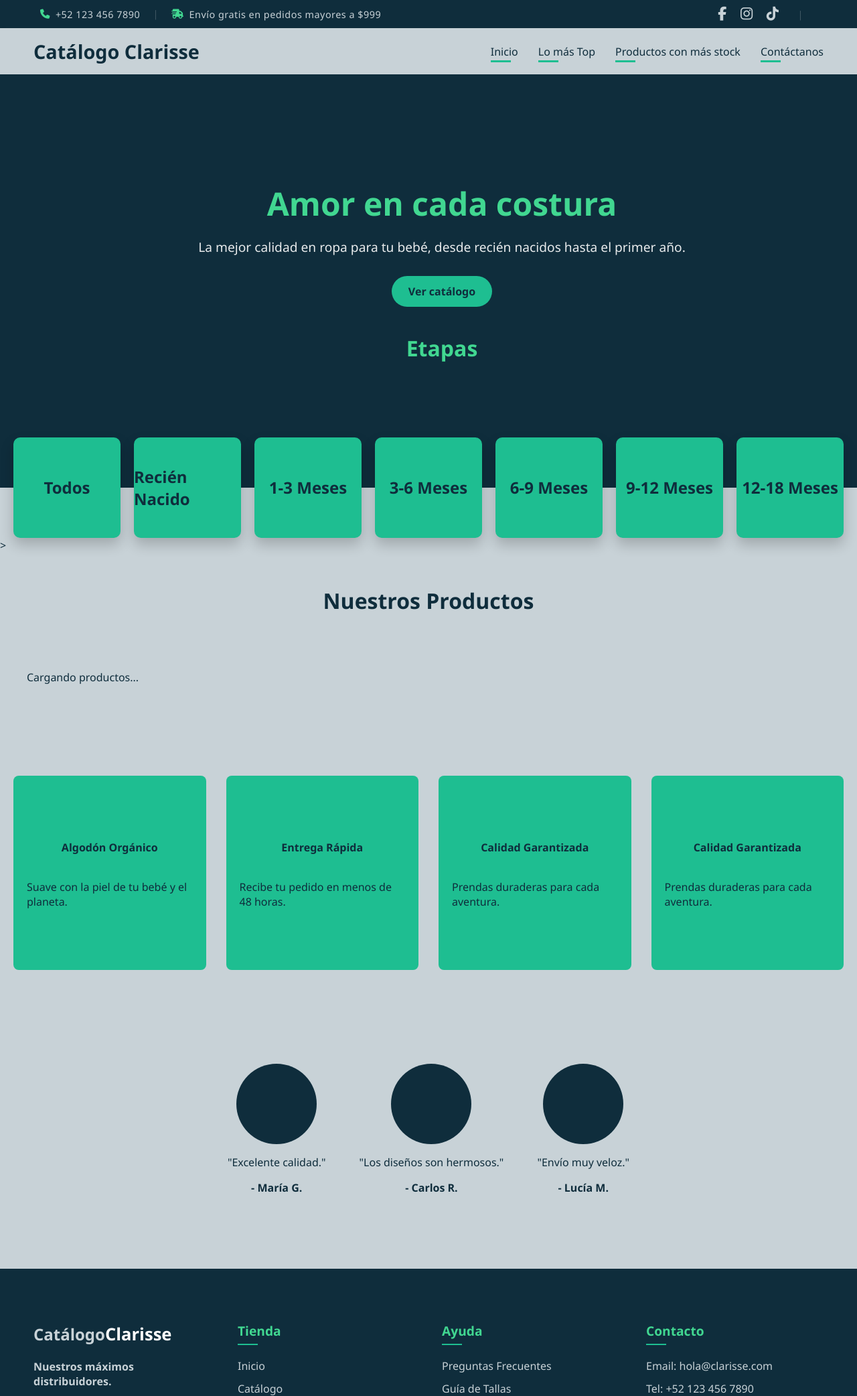
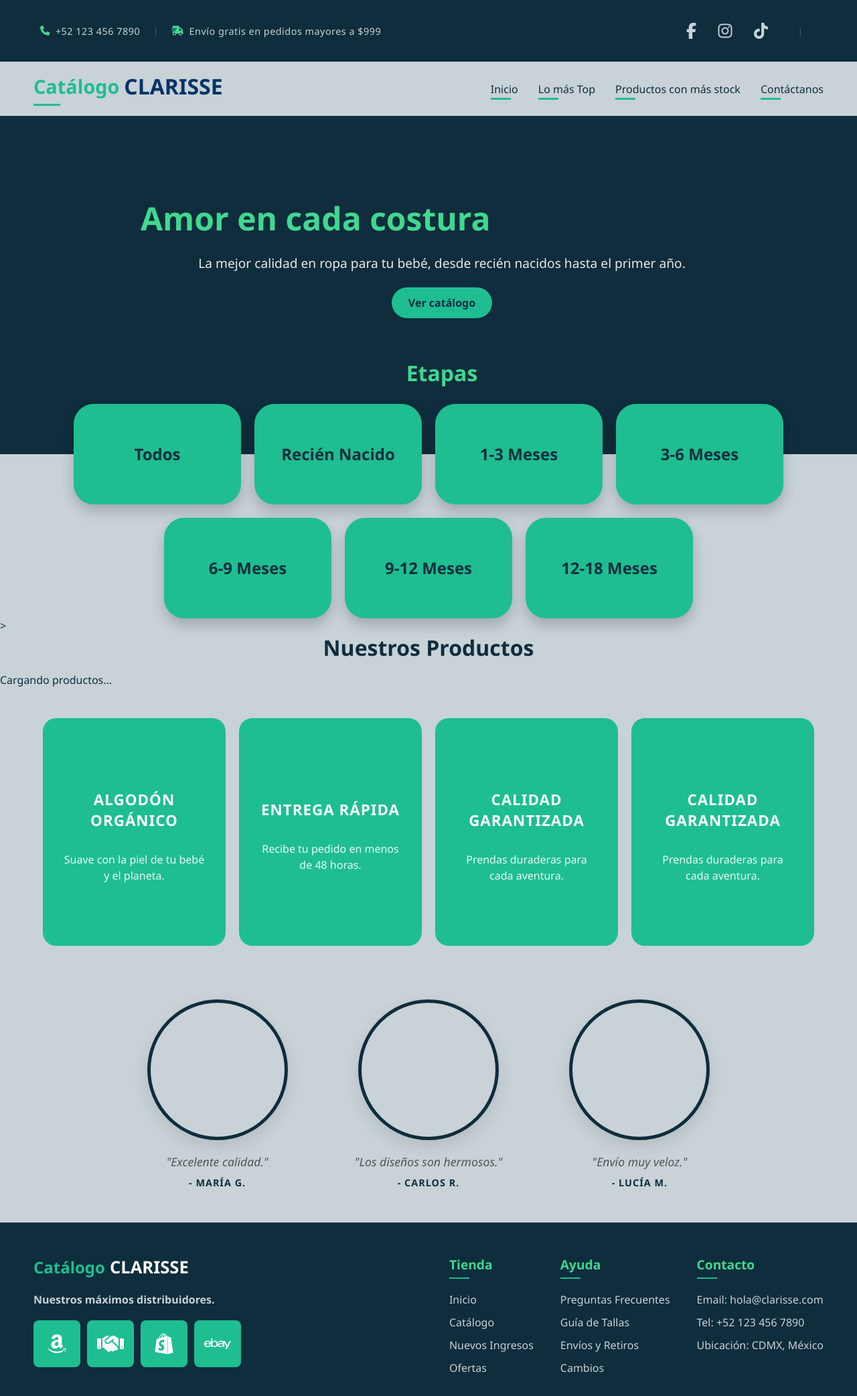
Before and after one commit to JosuePatinio/turing-catalogo-clarisse, a PHP site: page / in a window 1280 px wide. Shown: the top 2084 px of the page at 67% size. Run offline with PHP 8.4, Linux system fonts and the light colour scheme; the visitor is signed in with stand-in values (Sample User, id 1).

Commit message:
Actualización de nuevos estilos para index, login, admin, footer y header

```diff
--- a/frontend/css/styles.css
+++ b/frontend/css/styles.css
@@ -39,37 +48,70 @@
 /*---------------------------------------------------------------- */
 
 /* Tarjetas de Producto */
-.contenedor {
+.contenedor-productos {
     display: grid;
     grid-template-columns: repeat(auto-fill, minmax(260px, 1fr));
-    gap: 25px;
-    padding: 40px;
+    gap: 30px;
+    padding: 30 250px;
+    background-color: var(--gris-fondo);
 }
 
 .tarjeta {
-    border: 1px solid #ddd;
+    background: #ffffff;
+    border: 1px solid var(--oscuro-principal);
     border-radius: 12px;
     overflow: hidden;
-    transition: transform 0.3s;
+    transition: all 0.3s cubic-bezier(0.25, 0.8, 0.25, 1);
+    display: flex;
+    flex-direction: column;
+    box-shadow: 0 2px 5px rgba(0,0,0,0.05);
+}
+
+
+.tarjeta:hover {
+    transform: translateY(-10px);
+    box-shadow: 0 15px 30px rgba(0, 51, 102, 0.1);
+    border-bottom: 10px solid var(--oscuro-principal);
 }
 
 .producto-img {
-    width: 100%;
-    height: 300px; /* Altura uniforme para todas las tarjetas */
-    object-fit: cover; /* Recorta la imagen para que llene el cuadro sin deformarse */
-    border-radius: 10px 10px 0 0;
+    max-width: 100%;
+    max-height: 100%;
+    object-fit: contain;
     display: block;
+    border-radius: 4px;
+    /*border: 1px solid var(--gris-fondo);*/
 }
 
-.tarjeta:hover {
-    transform: scale(1.03);
-    border-bottom: 5px solid var(--verde-brillante);
+.producto-img-wrapper {
+    width: 100%;
+    height: 250px;
+    display: flex;
+    align-items: center;
+    justify-content: center;
+    padding: 10px;
 }
+
+.info-cuerpo {
+    padding: 20px;
+    text-align: center;
+    flex-grow: 1;
+}
+
+.nombre-producto {
+    font-size: 1.1rem;
+    font-weight: 600;
+    color: #333;
+    margin-bottom: 10px;
+    height: 2.4em;
+    overflow: hidden;
+}
+
 
 .precio {
     font-size: 1.4rem;
     font-weight: bold;
-    color: var(--verde-medio);
+    color: var(--verde-claro);
     margin: 10px 0;
 }
 
@@ -97,64 +139,153 @@
     box-shadow: 0 0 15px var(--verde-claro);
 }
 
-
 /*---------------------------------------------------------------- */
-
-
-/* Estilo para el Formulario de Admin */
-.form-container {
-    background: var(--blanco);
-    max-width: 500px;
-    margin: 30px auto;
-    padding: 30px;
-    border-radius: 15px;
-    box-shadow: 0 10px 25px rgba(0,0,0,0.1);
+/* Estilo Formulario login */
+.login-wrapper {
+    min-height: 100vh;
+    display: flex;
+    align-items: center;
+    justify-content: center;
+    background-color: #f0f4f8;
+    padding: 20px;
 }
 
-input, textarea, select {
+.form-container {
+    background: #ffffff;
     width: 100%;
-    padding: 12px;
-    margin: 10px 0;
-    border: 2px solid var(--gris-fondo);
-    border-radius: 8px;
-    box-sizing: border-box;
+    max-width: 400px;
+    padding: 40px;
+    border-radius: 20px;
+    box-shadow: 0 20px 40px rgba(0, 51, 102, 0.08);
+}
+
+.login-header {text-align: center; margin-bottom: 30px; }
+.login-header h1 {
+    font-size: 1.8rem;
+    color: var(--oscuro-principal);
+    margin-bottom: 5px;
+}
+
+.login-header h1 span {font-weight: 300; color: #666;}
+
+.login-header p {color: #888; font-size: 0.9rem;}
+
+.input-group {margin-bottom: 20px;}
+
+.input-group label {
+    display: block;
+    font-size: 0.85rem;
+    font-weight: 600;
+    color: #333;
+    margin-bottom: 8px;
+    margin-left: 5px;
+}
+
+.input-group input {
+    width: 100%;
+    padding: 12px 15px;
+    border: 2px solid #e1e8ef;
+    border-radius: 10px;
+    font-size: 1rem;
+    transition: all 0.3s ease;
+    outline: none;
+}
+
+.input-group input:focus {border-color: var(--oscuro-principal);box-shadow: 0 0 0 4px rgba(0, 51, 102, 0.1);}
+
+.btn-login {
+    width: 100%;
+    padding: 14px;
+    background-color: #00509d;;
+    color: white;
+    border: none;
+    border-radius: 10px;
+    font-size: 1rem;
+    font-weight: 700;
+    cursor: pointer;
+    transition: background 0.3s, transform 0.2s;
+    margin-top: 10px;
+}
+
+.btn-login:hover {background-color: var(--oscuro-principal); transform: translateY(-2px);}
+
+.btn-login:active {transform: translateY(0);}
+
+.error-msg {
+    color: #d93025;
+    text-align: center;
+    font-size: 0.85rem;
+    font-weight: 500;
+    margin-top: 15px;
+    min-height: 1.2em;
+}
+
+/*responsive login celulares */
+@media (max-width: 480px) {
+    .form-container {
+        padding: 30px 20px;
+        border-radius: 15px;
+        box-shadow: 0 10px 20px rgba(0, 51, 102, 0.05);
+    }
+    .login-header h1 {font-size: 1.5rem;}
+
+    .input-group input {padding: 14px; font-size: 16px; }
+
+    .btn-login {padding: 16px; }
 }
 
 
 /*---------------------------------------------------------------- */
-
-
 /*Banner de index*/
-.banner{
+.banner {
     width: 100%;
     background-color: var(--oscuro-principal);
     color: var(--blanco);
-    padding: 120px 20px 160px 20px;
+    padding: 80px 20px 100px 20px;
     text-align: center;
     position: relative;
 }
 
-.banner h1 { font-size: 3rem; margin-bottom: 10px; color: var(--verde-claro); }
+.banner h1 {
+    font-size: clamp(2rem, 5vw, 3rem);
+    margin-bottom: 20px;
+    color: var(--verde-claro);
+    max-width: 900px;
+    margin-left: auto;
+    margin-right: auto;
+    text-align: justify;
+}
+
+.banner p {
+    font-size: clamp(1rem, 2.5vw, 1.2rem);
+    margin-bottom: 20px;
+    opacity: 0.9;
+    max-width: 910px;
+    margin-left: auto;
+    margin-right: auto;
+    line-height: 1.6;
+}
+
 .banner h2 {
-    margin-top: 40px;
+    margin-top: 60px;
+    text-align: center;
     color: var(--verde-claro);
-    font-size: 2rem;
+    font-size: clamp(1.8rem, 4vw, 2rem);
 }
-.banner p { font-size: 1.2rem; margin-bottom: 30px; opacity: 0.9; }
 
 
 /*---------------------------------------------------------------- */
-
-
 /*Bloques verdes */
-.section-title { text-align: center; margin-top: 50px; font-size: 2rem; }
+.section-title { text-align: center; margin-top: 50px; font-size: 2rem; margin:0 auto; }
 
 .categorias-grid {
     display: flex;
+    flex-wrap: wrap;
     justify-content: center;
     gap: 20px;
     padding: 0 20px;
-
+    max-width: 1200px;
+    margin: 0 auto;
     margin-top: -75px;
     position: relative;
     z-index: 10;
@@ -163,10 +294,9 @@
 .cat-block {
     background: var(--verde-brillante);
     cursor: pointer;
-    flex: 1;
-    max-width: 300px;
+    width: 250px;
     height: 150px;
-    border-radius: 10px;
+    border-radius: 30px;
     display: flex;
     align-items: center;
     justify-content: center;
@@ -178,57 +308,122 @@
 }
 .cat-block:hover {
     background: var(--verde-claro);
-    transform: scale(1.05);
+    transform: scale(1.1);
 }
 
-
 /*---------------------------------------------------------------- */
-
 /* SECCIÓN Beneficios */
 .beneficios {
     background-color: var(--gris-fondo);
-    display: flex;
-    justify-content: center;
-    gap: 30px;
-    padding: 80px 20px;
+    display: grid;
+    grid-template-columns: repeat(auto-fit, minmax(220px, 1fr));
+    gap: 20px;
+    padding: 30px 5% ;
+    text-align: center;
 }
 
 .beneficio-item {
-    max-width: 250px;
-    flex: 1;
-    background-color: var(--verde-brillante); /* Color sólido para los primeros */
-    height: 250px; /* Los hace cuadrados */
+    background-color:var(--verde-brillante);
+    height: 280px;
     display: flex;
     flex-direction: column;
     align-items: center;
     justify-content: center;
-    border-radius: 8px;
-    padding: 20px;
-    color: var(--oscuro-principal);
+    border-radius: 20px;
+    padding: 30px;
+    color:#ffffff;
+    text-align: center;
+    transition: all 30s ease;
+    border: none;
+    box-shadow: 0 10px 20px rgba(var(--verde-rgb), 0.2);
+}
+
+.beneficio-item:hover {
+    transform: rotate(360deg);
+    box-shadow: 0 15px 30px rgba(0,0,0,0.01);
+}
+
+.icon-circle {
+    width: 60px;
+    height: 60px;
+    background-color: rgba(235, 253, 255, 0.867);
+    border-radius: 50%;
+    display: flex;
+    align-items: center;
+    justify-content: center;
+    margin-bottom: 20px;
+    color: var(--verde-brillante);
+    font-size: 1.5rem;
+}
+
+.beneficio-item h4 {
+    font-size: 1.4rem;
+    margin-bottom: 15px;
+    font-weight: 800;
+    text-transform: uppercase;
+    letter-spacing: 1px;
+}
+
+.beneficio-item p {
+    font-size: 1rem;
+    line-height: 1.5;
+    font-weight: 500;
+    opacity: 0.9;
 }
 
 
 /*---------------------------------------------------------------- */
 /* Círculos para testimonios */
 .circulos {
-    padding: 60px 20px;
+    padding: 50px 20px;
     display: flex;
     justify-content: center;
-    gap: 50px;
+    align-items: center;
+    gap: 100px;
+    flex-wrap: wrap;
 }
 
-.circulo-item { text-align: center; }
-.avatar {
-    width: 120px; height: 120px;
-    background: var(--oscuro-principal);
-    border-radius: 50%;
-    margin: 0 auto 15px;
+.circulo-item {
+    text-align: center;
+    max-width: 300px;
 }
 
-header {
-    width: 100%;
+.avatar, .avatar-grande {
+    background-size: cover;
+    background-position: center;
+    border-radius: 50%;
+    margin: 0 auto 20px;
+    border: 5px solid var(--oscuro-principal);
+    box-shadow: 0 10px 25px rgba(0,0,0,0.1);
+    transition: transform 0.3s ease;
 }
 
+.avatar {width: 200px; height: 200px; }
+
+.avatar-grande {
+    width: 280px;
+    height: 280px;
+    border-color: var(--oscuro-principal);
+}
+
+.circulo-item:hover .avatar,
+.circulo-item:hover .avatar-grande {
+    transform: scale(1.05);
+}
+
+.circulo-item p {
+    font-style: italic;
+    color: #555;
+    font-size: 1.1rem;
+    margin-bottom: 10px;
+}
+
+.circulo-item strong {
+    color: var(--oscuro-principal);
+    text-transform: uppercase;
+    font-size: 0.9rem;
+    letter-spacing: 1px;
+}
 
 /*---------------------------------------------------------------- */
 /* BARRA SUPERIOR (AZUL OSCURO) */
@@ -262,26 +457,32 @@
     gap: 20px;
 }
 
+.social-links {
+    display: flex;
+    justify-content: center;
+    align-items: center;
+    flex-wrap: wrap;
+    gap: 1rem;
+    padding: 1rem;
+}
+
 .social-links a {
     color: var(--gris-fondo);
-    font-size: 1.3rem;
-    margin: 0 8px;
-    transition: transform 0.3s ease;
+    font-size: clamp(1.1rem, 6vw, 1.5rem);
+    transition: transform 0.3s ease, color 0.3s ease;
+    display: inline-flex;
+    align-items: center;
+    justify-content: center;
+    padding: 0.5rem;
+    border-radius: 50%;
+    text-decoration: none;
 }
 
-.social-links a:hover {
-    color: var(--verde-brillante);
-
-}
-
+.social-links a:hover {color: var(--verde-brillante); transform: scale(1.1);    }
 
 /* Separador Visual */
-.separator {
-    color: rgba(255, 255, 255, 0.2);
-    font-weight: 100;
-}
+.separator {color: rgba(255, 255, 255, 0.2); font-weight: 100;}
 
-/* Link de Login/Cuenta */
 .login-link {
     color: var(--blanco);
     text-decoration: none;
@@ -314,12 +511,44 @@
     box-shadow: 0 2px 5px rgba(0,0,0,0.1);
 }
 
-.logo a {
+.logo-link {
+    text-decoration: none;
+    display: inline-block;
+}
+
+.logo-text {
+    position: relative;
+    display: flex;
+    align-items: center;
+    padding-bottom: 8px;
+}
+
+.logo-light {
     font-size: 1.8rem;
-    font-weight: bold;
-    color: var(--oscuro-principal);
-    text-decoration: none;
+    font-weight: 700;
+    color: var(--verde-brillante);
+    margin-right: 7px;
 }
+
+.logo-bold {
+    font-size: 2rem;
+    font-weight: 1000;
+    color: #003366;
+    text-transform: uppercase;
+}
+
+.logo-text::after {
+    content: '';
+    position: absolute;
+    left: 0;
+    bottom: 0;
+    width: 40px;
+    height: 3px;
+    background-color: var(--verde-brillante);
+    transition: width 1.2s;
+}
+
+.logo-link:hover .logo-text::after {width: 90%;}
 
 .nav-links {
     list-style: none;
@@ -362,15 +587,14 @@
 .main-footer {
     background-color: var(--oscuro-principal);
     color: var(--gris-fondo);
-    padding: 60px 50px 20px 50px;
-    margin-top: 50px;
+    padding: 30px 50px 20px 50px;
 }
 
 .footer-container {
     display: grid;
-    grid-template-columns: repeat(4, 1fr);
+    grid-template-columns: 1fr repeat(3, auto);
     gap: 40px;
-    max-width: 1200px;
+    max-width: 1500px;
     margin: 0 auto;
 }
 
@@ -420,19 +635,28 @@
 }
 
 .icon-box-small {
-    width: 35px;
-    height: 35px;
+    width: 70px;
+    height: 70px;
     background-color: var(--verde-brillante);
+    color: #ffffff;
     border-radius: 8px;
-    display: inline-block;
+    display: inline-flex;
+    align-items: center;
+    justify-content: center;
     cursor: pointer;
-    transition: 0.3s;
+    text-decoration: none;
+    font-size: 2rem;
+    transition: all 0.3s cubic-bezier(0.25, 0.8, 0.25, 1);
 }
 
 .icon-box-small:hover {
     background-color: var(--verde-claro);
-    transform: scale(1.1);
+    transform: scale(1.1) translateY(-3px);
+    box-shadow: 0 5px 10px rgba(0,0,0,0.15);
+    color: #ffffff;
 }
+
+.icon-box-small:hover {background-color: var(--verde-claro); transform: scale(1.1);}
 
 .footer-bottom {
     border-top: 1px solid rgba(200, 210, 215, 0.1);
```
Also changed, not shown: other parts of frontend/css/styles.css (+32 -47 lines).
